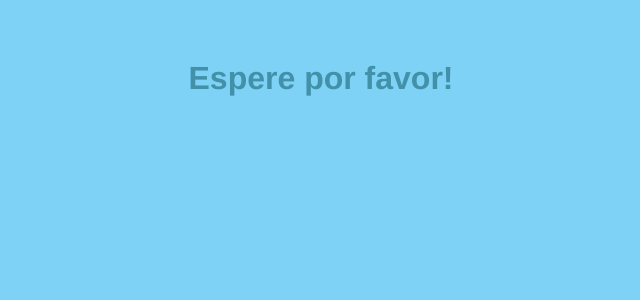
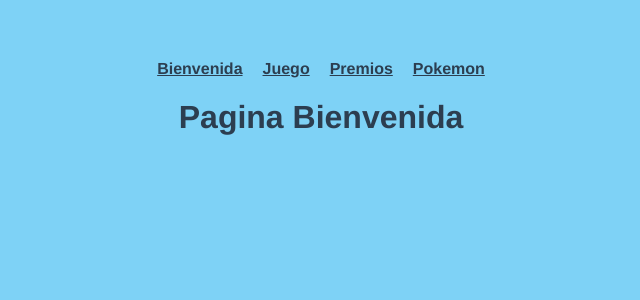
Before and after one commit to Daveq93/pw_u2_v_p4_cq, a Vue app: page / in a window 1280 px wide. Shown: the top 300 px of the page, without its empty margins (319-959 px from the left). Built offline with nearby package versions, Linux system fonts and the light colour scheme; no server answers.

Commit message:
Manejo de Router para navegación de página

```diff
--- a/src/App.vue
+++ b/src/App.vue
@@ -1,18 +1,18 @@
 <template>
-<PokemonPage/>
+<NavBar></NavBar>
+<router-view></router-view>
 </template>
 
 
 <script>
 //import Contador from "./components/Contador.vue";
-import PokemonPage from "./modules/pokemon/pages/PokemonPage.vue";
-
+import NavBar from './modules/pokemon/components/NavBar.vue';
 export default {
   name: "App",
   components: {
     // Contador,
+   NavBar,
 
-    PokemonPage,
   },
 };
 </script>
--- a/src/main.js
+++ b/src/main.js
@@ -2,4 +2,7 @@ import { createApp } from 'vue'
 import App from './App.vue'
 import './css/estilos.css'
 
-createApp(App).mount('#app')
+
+import router from './router/router'
+
+createApp(App).use(router).mount('#app')
--- /dev/null
+++ b/src/modules/pokemon/components/NavBar.vue
@@ -0,0 +1,25 @@
+<template>
+  <div>
+    <router-link to="/">Bienvenida</router-link>
+    <router-link to="/juego">Juego</router-link>
+    <router-link to="/premios">Premios</router-link>
+    <router-link to="/pokemon">Pokemon</router-link>
+  </div>
+</template>
+
+<script>
+export default {
+
+}
+</script>
+
+<style>
+div{
+    padding: 0 30px;
+}
+div a{
+    font-weight: bold;
+    color: #2c3e50;
+    margin: 0 10px;
+}
+</style>
--- /dev/null
+++ b/src/modules/pokemon/pages/BienvenidaPage.vue
@@ -0,0 +1,14 @@
+<template>
+  <h1>Pagina Bienvenida</h1>
+
+</template>
+
+<script>
+export default {
+
+}
+</script>
+
+<style>
+
+</style>
--- /dev/null
+++ b/src/modules/pokemon/pages/JuegoPage.vue
@@ -0,0 +1,13 @@
+<template>
+  <h1>Pagina Juego</h1>
+</template>
+
+<script>
+export default {
+
+}
+</script>
+
+<style>
+
+</style>
--- /dev/null
+++ b/src/modules/pokemon/pages/NoEncontradaPage.vue
@@ -0,0 +1,14 @@
+<template>
+  <h1>404</h1>
+  <p>Pagina no encontrada, verifica la URL</p>
+</template>
+
+<script>
+export default {
+
+}
+</script>
+
+<style>
+
+</style>
--- /dev/null
+++ b/src/modules/pokemon/pages/PremiosPage.vue
@@ -0,0 +1,13 @@
+<template>
+  <h1>Premios</h1>
+</template>
+
+<script>
+export default {
+
+}
+</script>
+
+<style>
+
+</style>
--- /dev/null
+++ b/src/modules/pokemon/pages/PruebaPage.vue
@@ -0,0 +1,13 @@
+<template>
+  <h1>Prueba</h1>
+</template>
+
+<script>
+export default {
+
+}
+</script>
+
+<style>
+
+</style>
```
Also changed, not shown: src/router/router.js (added, +41 -0 lines), 1 other file (tests, documents, lock files or other folders).
